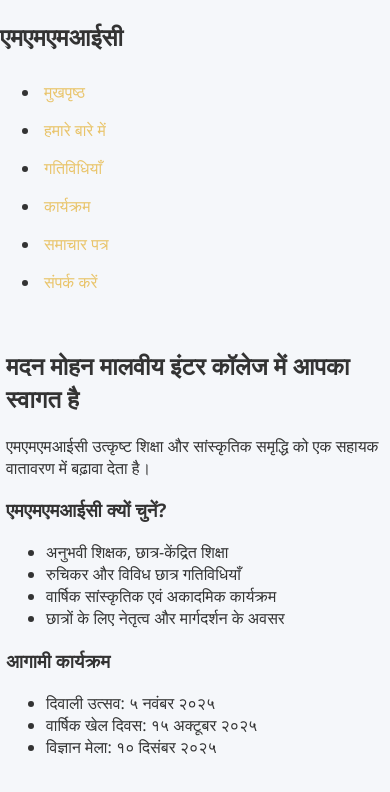
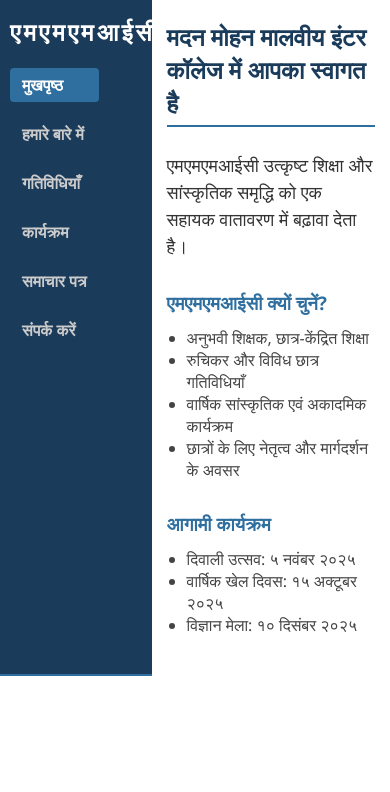
Before and after one commit to mayank-r-mishra/mmmic, a plain HTML site: page index.html in a window 390 px wide. Drawn offline with Linux system fonts and the light colour scheme.

Commit message:
Update style.css

```diff
--- a/style.css
+++ b/style.css
@@ -1,91 +1,114 @@
+/* Reset some default styles */
+body, h1, h2, h3, ul, p {
+    margin: 0;
+    padding: 0;
+}
+
 body {
-    margin: 0;
-    font-family: 'Segoe UI', Arial, sans-serif;
-    background: #f5f7fa; /* Subtle gray-blue */
+    font-family: 'Segoe UI', Tahoma, Geneva, Verdana, sans-serif;
+    background-color: #FFFFFF;
+    color: #222;
+    display: flex;
+    height: 100vh;
+    overflow: hidden;
+}
+
+.container {
+    display: flex;
+    width: 100%;
+}
+
+/* Sidebar styles */
+aside {
+    width: 250px;
+    background-color: #1b3b5a; /* Deep blue */
+    color: #fff;
+    padding: 30px 20px;
+    box-sizing: border-box;
+    border-right: 2px solid #2e6fa0;
+    display: flex;
+    flex-direction: column;
+    align-items: flex-start;
+    overflow-y: auto;
+}
+
+aside h1 {
+    font-size: 24px;
+    margin-bottom: 20px;
+    letter-spacing: 3px;
+}
+
+nav ul {
+    list-style: none;
+    width: 100%;
+}
+
+nav ul li {
+    margin-bottom: 15px;
+}
+
+nav ul li a {
+    text-decoration: none;
+    color: #ccc;
+    font-weight: 600;
+    padding: 6px 12px;
+    display: block;
+    border-radius: 4px;
+    transition: background-color 0.3s, color 0.3s;
+}
+
+nav ul li a:hover,
+nav ul li a.active {
+    background-color: #2e6fa0;
+    color: #fff;
+}
+
+/* Main content styles */
+main {
+    flex-grow: 1;
+    padding: 40px 50px;
+    overflow-y: auto;
+}
+
+main h2 {
+    margin-bottom: 25px;
+    color: #1b3b5a;
+    border-bottom: 2px solid #2e6fa0;
+    padding-bottom: 6px;
+}
+
+main h3 {
+    margin-top: 30px;
+    margin-bottom: 12px;
+    color: #2e6fa0;
+}
+
+main ul {
+    list-style-type: disc;
+    padding-left: 20px;
+    margin-bottom: 20px;
+    color: #444;
+}
+
+main p {
+    font-size: 18px;
+    line-height: 1.5;
     color: #333;
 }
 
-header {
-    background: #264653; /* Deep subdued blue */
-    color: #fff;
-    padding: 18px 0 10px 0;
-    border-bottom: 2px solid #2a9d8f; /* Emerald accent */
-    text-align: center;
-}
-
-.logo-area h1 {
-    margin: 0;
-    font-size: 2.5rem;
-    letter-spacing: 3px;
-}
-
-.logo-area h2 {
-    margin: 0;
-    font-size: 1.1rem;
-    font-weight: 400;
-    color: #e9c46a; /* Calm gold accent */
-}
-
-nav {
-    margin-top: 10px;
-}
-
-nav a {
-    color: #e9c46a; /* Calm gold */
-    background: none;
-    text-decoration: none;
-    margin: 0 14px;
-    font-weight: 500;
-    transition: color 0.2s;
-}
-
-nav a:hover {
-    color: #2a9d8f; /* Emerald hover */
-}
-
-.hero {
-    background: #fff;
-    margin: 30px auto 20px auto;
-    max-width: 780px;
-    border-radius: 15px;
-    box-shadow: 0 2px 10px #ddd;
-    padding: 30px 25px;
-    text-align: center;
-}
-
-main section {
-    background: #ffffffeb;
-    margin: 20px auto;
-    max-width: 780px;
-    border-radius: 8px;
-    box-shadow: 0 2px 8px #eaeaea;
-    padding: 20px 20px 10px 20px;
-}
-
-section h3 {
-    color: #264653;
-    margin-bottom: 14px;
-    font-size: 1.45rem;
-}
-
-footer {
-    margin-top: 40px;
-    background: #264653;
-    color: #fff;
-    padding: 15px 0;
-    text-align: center;
-    font-size: 1em;
-    border-top: 2px solid #2a9d8f;
-}
-
-/* Simple responsive tweaks */
-@media (max-width: 600px) {
-    main, .hero, main section {
-        max-width: 98vw;
-        padding: 12px 6px;
+/* Responsive */
+@media (max-width: 700px) {
+    body {
+        flex-direction: column;
+        height: auto;
     }
-    nav a {
-        display: inline-block;
-        margin: 8px 4px;
+    aside {
+        width: 100%;
+        padding: 15px 10px;
+        border-right: none;
+        border-bottom: 2px solid #2e6fa0;
+    }
+    main {
+        padding: 20px 15px;
     }
 }
```
